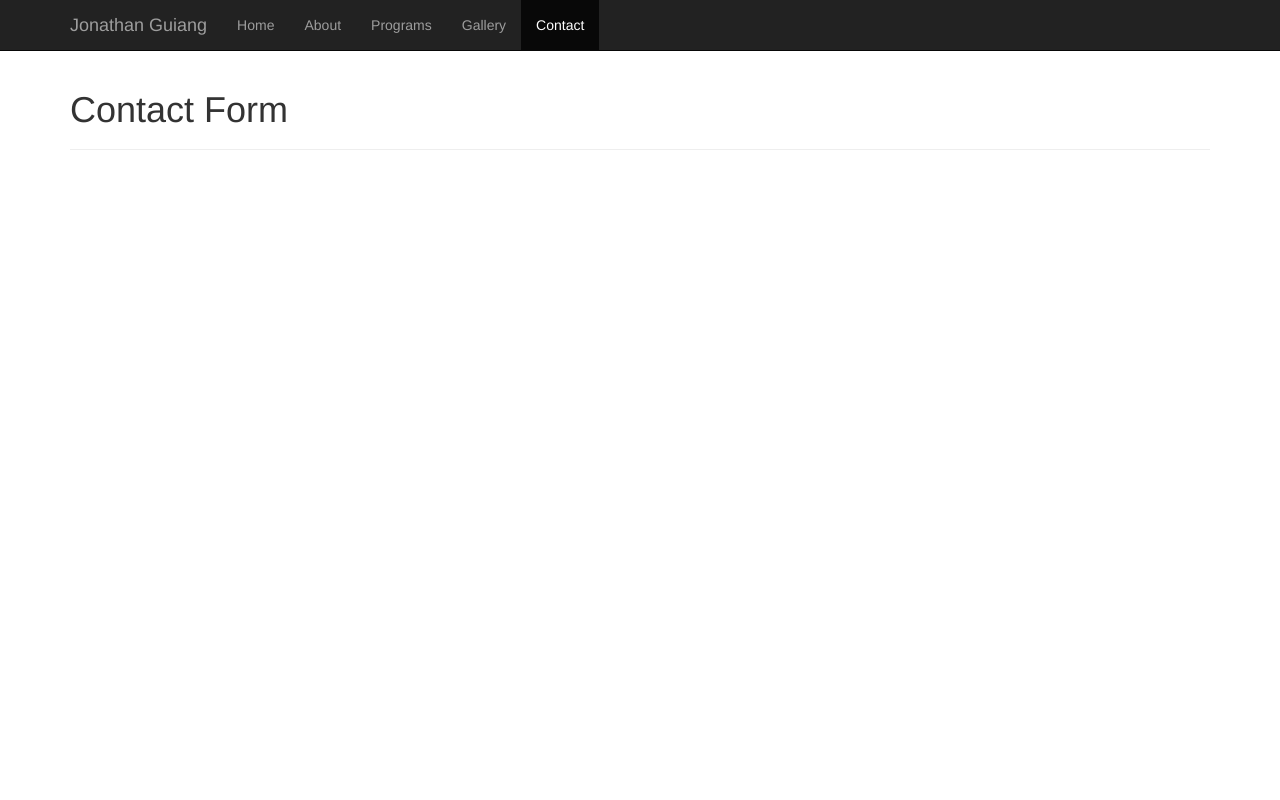
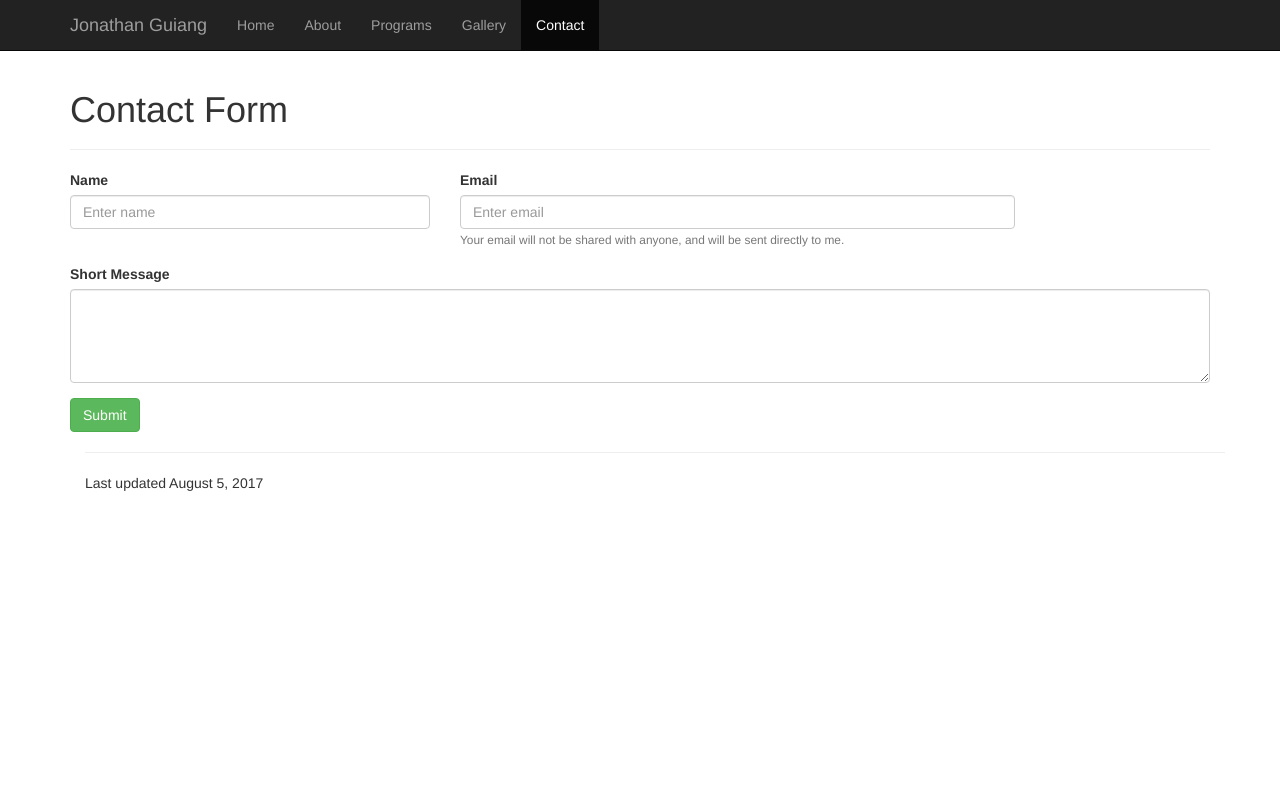
Before and after one commit to jkguiang/my_website, a Flask app: page /contact in a window 1280 px wide. Run offline with Flask 2, Linux system fonts and the light colour scheme; some libraries are stand-ins or nearby versions.

Commit message:
updated contact page

```diff
--- a/main.py
+++ b/main.py
@@ -80,9 +80,33 @@ def the_lost_bastille():
 def graph():
     return render_template("gallery.html")
 
-@main.route('/contact')
+# Contact Form
+class ContactForm(Form):
+    name = TextField('Name: ', validators=[validators.required()])
+    email = TextField('Email: ', validators=[validators.required()])
+    text = TextField('Text: ', validators=[validators.required()])
+
+@main.route('/contact', methods=['GET', 'POST'])
 def contact():
-    return render_template("contact.html")
+    form = ContactForm(request.form)
+
+    if request.method == 'GET':
+        name = ""
+
+    print(form.errors)
+    if request.method == 'POST':
+        name = request.form['name']
+        email = request.form['email']
+        text = request.form['text']
+
+        if form.validate():
+            #Fill POST form with information (Only needs to not have ERROR in it)
+            print(name, email, text) #Replace this print statement with some function that takes name, email, and text and dumps them somewhere accessible
+            flash(name)
+        else:
+            flash('Error: Please fill entire form.')
+
+    return render_template("contact.html", form=form, name=name)
 
 if __name__ == "__main__":
     main.run()
--- a/static/main_style.css
+++ b/static/main_style.css
@@ -18,3 +18,20 @@
  position:relative;
   z-index:2;
 }
+
+html {
+  position: relative;
+  min-height: 100%;
+}
+body {
+  /* Margin bottom by footer height */
+  margin-bottom: 60px;
+}
+.footer {
+  position: absolute;
+  bottom: 0;
+  width: 100%;
+  /* Set the fixed height of the footer here */
+  height: 60px;
+  background-color: #f5f5f5;
+}
--- a/templates/contact.html
+++ b/templates/contact.html
@@ -32,5 +32,44 @@
         <h1>Contact Form</h1>
     </div>
     <!--Put form that takes message and sends to gmail or some database here-->
+    <form action="/contact" method="post" role="form">
+        <div class="form-group row">
+            <div class="col-sm-4">
+                <label for="name">Name</label>
+                <input type="text" class="form-control" id="name" name="name" placeholder="Enter name">
+            </div>
+            <div class="col-sm-6">
+                <label for="email">Email</label>
+                <input type="text" class="form-control" id="email" name="email" placeholder="Enter email">
+                <small id="emailHelp" class="form-text text-muted">Your email will not be shared with anyone, and will be sent directly to me.</small>
+            </div>
+        </div>
+        <div class="form-group">
+            <label for="text">Short Message</label>
+            <textarea class="form-control" id="text" name="text" rows="4"></textarea>
+        </div>
+        <div class="row">
+            <div class="col-sm-1">
+                <button type="submit" class="btn btn-success">Submit</button>
+            </div>
+            {% with messages = get_flashed_messages(with_categories=true) %}
+                {% if messages %}
+                    {% if "Error" not in messages[-1] %}
+                        <div class="col-sm-11">
+                            <small id="success" class="form-text text-muted">Success! Thank you for visiting my website, {{ name }}. I will contact you as soon as possible.</s>
+                        </div>
+                    {% endif %}
+
+                    {% if "Error" in messages[-1] %}
+                        <div class="alert alert-warning">
+                            {{ messages[1] }}
+                        </div>
+                    {% endif %}
+                {% endif %}
+            {% endwith %}
+
+
+    </form>
+
 </div>
 {% endblock %}
--- a/templates/layout.html
+++ b/templates/layout.html
@@ -15,6 +15,12 @@
 
     <body>
         {% block body %}{% endblock %}
+        <div class="container">
+            <hr>
+            <footer>
+                <p>Last updated August 5, 2017</p>
+            </footer>
+        </div>
         <script src="https://maxcdn.bootstrapcdn.com/bootstrap/3.3.7/js/bootstrap.min.js"></script>
     </body>
 
```
Also changed, not shown: templates/about.html (+8 -2 lines), templates/home.html (+21 -7 lines).
